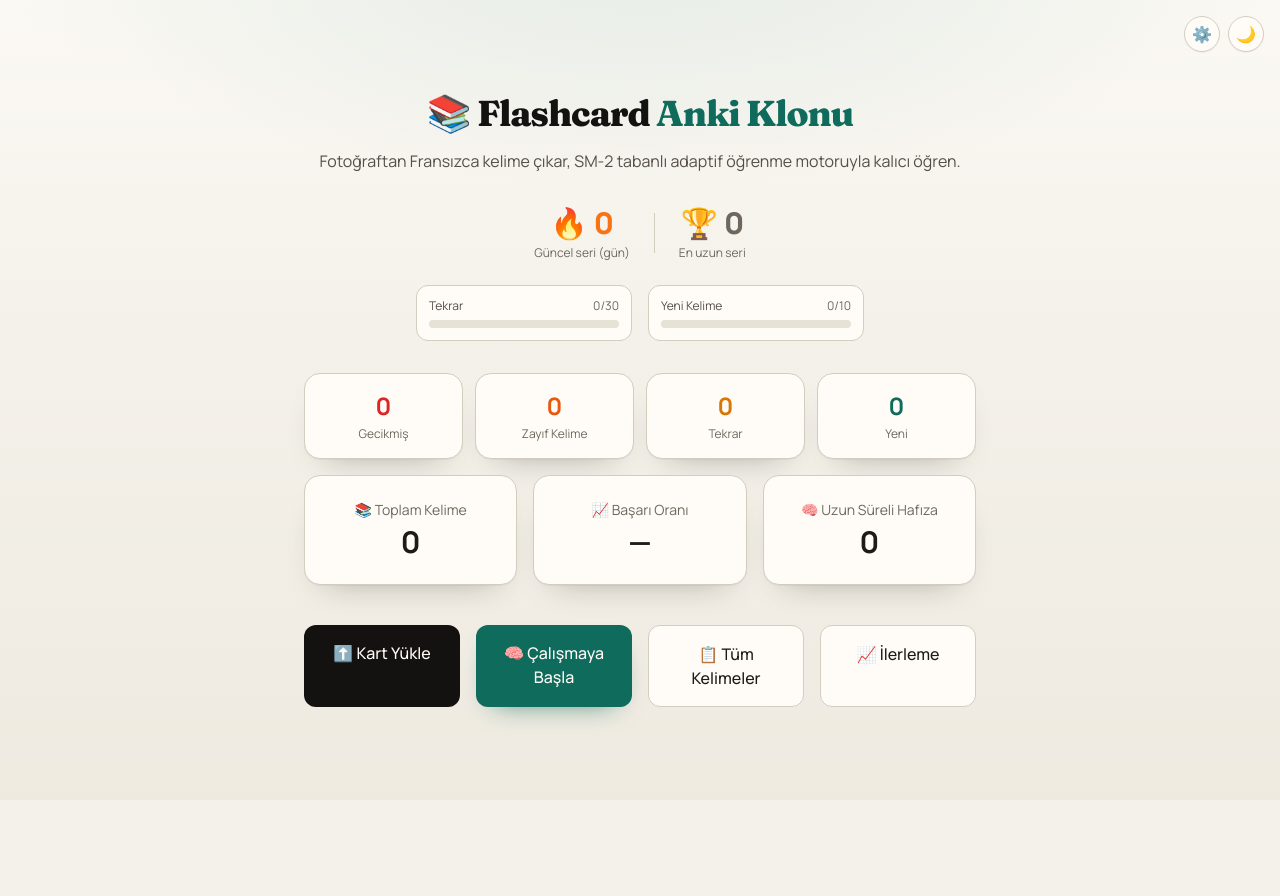
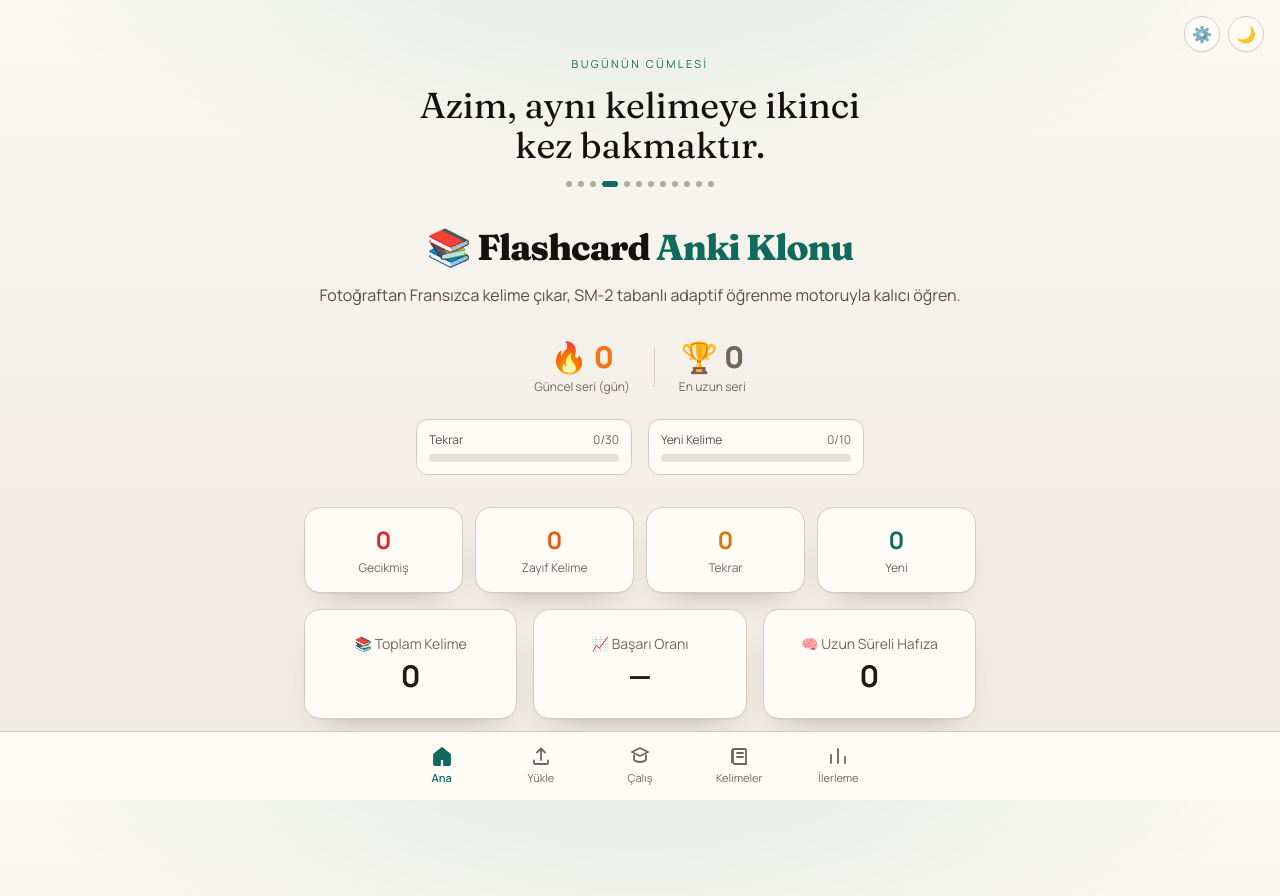
Before and after one commit to demirogluali4017-design/quizanki, a Next.js app: page / in a window 1280 px wide. Before the commit the page ends 800 px from the top, so only its background shows below. Built offline with nearby package versions, Linux system fonts and the light colour scheme; no server answers; the database is empty.

Commit message:
Move navigation to a bottom bar and add home quotes
The home screen leads with rotating language-learning lines. Upload, study, words, and progress sit in an Instagram-style tab bar.

```diff
--- a/app/layout.tsx
+++ b/app/layout.tsx
@@ -4,6 +4,7 @@
 import { ThemeProvider } from "@/lib/ThemeProvider";
 import FloatingControls from "@/components/FloatingControls";
 import VisitBeacon from "@/components/VisitBeacon";
+import BottomNav from "@/components/BottomNav";
 
 const sans = Manrope({
   subsets: ["latin", "latin-ext"],
@@ -49,6 +50,7 @@
           <VisitBeacon />
           <FloatingControls />
           {children}
+          <BottomNav />
         </ThemeProvider>
       </body>
     </html>
--- a/app/page.tsx
+++ b/app/page.tsx
@@ -1,9 +1,9 @@
-import Link from "next/link";
 import { createSupabaseServerClient } from "@/lib/supabase-server";
 import { fetchAllRows } from "@/lib/fetchAll";
 import { buildDailyPackage } from "@/lib/studyEngine";
 import { computeStreaks } from "@/lib/dailyActivity";
 import { Flashcard } from "@/types";
+import MotiveLine from "@/components/MotiveLine";
 
 export const dynamic = "force-dynamic";
 export const revalidate = 0;
@@ -79,8 +79,10 @@
   const newProgress = Math.min(100, Math.round((todayNewWords / Math.max(1, dailyNewGoal)) * 100));
 
   return (
-    <main className="min-h-screen bg-slate-50 dark:bg-slate-950 flex flex-col items-center justify-center px-6 py-16">
-      <div className="max-w-2xl w-full text-center space-y-4">
+    <main className="min-h-screen bg-slate-50 dark:bg-slate-950 flex flex-col items-center px-6 pb-8 pt-14">
+      <MotiveLine />
+
+      <div className="max-w-2xl w-full text-center space-y-4 mt-10">
         <h1 className="text-4xl font-extrabold text-slate-900 dark:text-slate-50">
           📚 Flashcard <span className="text-indigo-600">Anki Klonu</span>
         </h1>
@@ -132,33 +134,6 @@
           <p className="text-3xl font-bold text-slate-800 dark:text-slate-100 mt-1">{longTermCount}</p>
         </div>
       </div>
-
-      <div className="grid sm:grid-cols-4 gap-4 mt-10 max-w-2xl w-full">
-        <Link
-          href="/upload"
-          className="rounded-xl bg-slate-900 text-white font-medium py-4 px-6 text-center hover:bg-slate-800 transition-colors"
-        >
-          ⬆️ Kart Yükle
-        </Link>
-        <Link
-          href="/study"
-          className="rounded-xl bg-indigo-600 text-white font-medium py-4 px-6 text-center hover:bg-indigo-700 transition-colors"
-        >
-          🧠 Çalışmaya Başla {pkg.totalCount > 0 && `(${pkg.totalCount})`}
-        </Link>
-        <Link
-          href="/words"
-          className="rounded-xl bg-white dark:bg-slate-800 text-slate-800 dark:text-slate-100 font-medium py-4 px-6 text-center border border-slate-200 dark:border-slate-700 hover:bg-slate-100 dark:hover:bg-slate-700 transition-colors"
-        >
-          📋 Tüm Kelimeler
-        </Link>
-        <Link
-          href="/progress"
-          className="rounded-xl bg-white dark:bg-slate-800 text-slate-800 dark:text-slate-100 font-medium py-4 px-6 text-center border border-slate-200 dark:border-slate-700 hover:bg-slate-100 dark:hover:bg-slate-700 transition-colors"
-        >
-          📈 İlerleme
-        </Link>
-      </div>
     </main>
   );
 }
--- /dev/null
+++ b/components/BottomNav.tsx
@@ -0,0 +1,90 @@
+"use client";
+
+import Link from "next/link";
+import { usePathname } from "next/navigation";
+
+const ITEMS = [
+  { href: "/", label: "Ana", icon: HomeIcon },
+  { href: "/upload", label: "Yükle", icon: UploadIcon },
+  { href: "/study", label: "Çalış", icon: StudyIcon },
+  { href: "/words", label: "Kelimeler", icon: WordsIcon },
+  { href: "/progress", label: "İlerleme", icon: ProgressIcon },
+];
+
+export default function BottomNav() {
+  const path = usePathname();
+  if (path === "/login") return null;
+
+  return (
+    <>
+      <div className="h-24" />
+      <nav className="fixed inset-x-0 bottom-0 z-40 border-t border-slate-200 bg-[#fffcf7]/95 backdrop-blur dark:border-slate-800 dark:bg-slate-950/95">
+        <ul className="mx-auto flex max-w-lg items-stretch justify-between px-2 pb-[max(0.5rem,env(safe-area-inset-bottom))] pt-1.5">
+          {ITEMS.map((item) => {
+            const active = item.href === "/" ? path === "/" : path.startsWith(item.href);
+            const Icon = item.icon;
+            return (
+              <li key={item.href} className="flex-1">
+                <Link
+                  href={item.href}
+                  className={`flex flex-col items-center gap-0.5 rounded-xl px-1 py-1.5 text-[11px] ${
+                    active
+                      ? "text-[#0f6b5c]"
+                      : "text-slate-400 hover:text-slate-700 dark:text-slate-500 dark:hover:text-slate-200"
+                  }`}
+                >
+                  <Icon active={active} />
+                  <span className={active ? "font-semibold" : ""}>{item.label}</span>
+                </Link>
+              </li>
+            );
+          })}
+        </ul>
+      </nav>
+    </>
+  );
+}
+
+function HomeIcon({ active }: { active: boolean }) {
+  return (
+    <svg width="24" height="24" viewBox="0 0 24 24" fill={active ? "currentColor" : "none"} stroke="currentColor" strokeWidth="1.8">
+      <path d="M4 10.5 12 4l8 6.5V20a1 1 0 0 1-1 1h-5v-6H10v6H5a1 1 0 0 1-1-1v-9.5Z" strokeLinejoin="round" />
+    </svg>
+  );
+}
+
+function UploadIcon({ active }: { active: boolean }) {
+  return (
+    <svg width="24" height="24" viewBox="0 0 24 24" fill="none" stroke="currentColor" strokeWidth={active ? 2.2 : 1.8}>
+      <path d="M12 16V5M8 8.5 12 4.5 16 8.5" strokeLinecap="round" strokeLinejoin="round" />
+      <path d="M5 16.5V19a1 1 0 0 0 1 1h12a1 1 0 0 0 1-1v-2.5" strokeLinecap="round" />
+    </svg>
+  );
+}
+
+function StudyIcon({ active }: { active: boolean }) {
+  return (
+    <svg width="24" height="24" viewBox="0 0 24 24" fill={active ? "currentColor" : "none"} stroke="currentColor" strokeWidth="1.8">
+      <path d="M12 4 4 8l8 4 8-4-8-4Z" strokeLinejoin="round" />
+      <path d="M6 10.5V16c1.8 1.4 3.8 2 6 2s4.2-.6 6-2v-5.5" strokeLinejoin="round" />
+    </svg>
+  );
+}
+
+function WordsIcon({ active }: { active: boolean }) {
+  return (
+    <svg width="24" height="24" viewBox="0 0 24 24" fill="none" stroke="currentColor" strokeWidth={active ? 2.2 : 1.8}>
+      <path d="M7 5h11a1 1 0 0 1 1 1v14H8a2 2 0 0 1-2-2V6a1 1 0 0 1 1-1Z" />
+      <path d="M7 5a2 2 0 0 0-2 2v12" />
+      <path d="M10 9h6M10 13h6" strokeLinecap="round" />
+    </svg>
+  );
+}
+
+function ProgressIcon({ active }: { active: boolean }) {
+  return (
+    <svg width="24" height="24" viewBox="0 0 24 24" fill="none" stroke="currentColor" strokeWidth={active ? 2.2 : 1.8}>
+      <path d="M5 19V11M12 19V5M19 19v-6" strokeLinecap="round" />
+    </svg>
+  );
+}
--- /dev/null
+++ b/components/MotiveLine.tsx
@@ -0,0 +1,51 @@
+"use client";
+
+import { useEffect, useState } from "react";
+
+const LINES = [
+  "Bir dil, her gün bir cümleyle büyür.",
+  "Bugün bilmediğin kelime, yarının cümlesidir.",
+  "Fransızca, tekrar edilince yabancı kalmaz.",
+  "Azim, aynı kelimeye ikinci kez bakmaktır.",
+  "İstikrar, beş dakikalık turu her gün yapmaktır.",
+  "Kararlılık, zor kelimeyi atlamamaktır.",
+  "Unutmak normaldir. Dönmek öğrenmektir.",
+  "Küçük tekrar, uzun hafızayı kurar.",
+  "Bugünkü on kelime, yarının rahatlığıdır.",
+  "Öğrenmek acele etmez. Bırakmayan ilerler.",
+  "Her doğru cevap, bir kapıyı aralar.",
+  "Dil, vazgeçmeyen insanın yanına oturur.",
+];
+
+export default function MotiveLine() {
+  const [index, setIndex] = useState(0);
+
+  useEffect(() => {
+    const start = Math.floor(Date.now() / 86400000) % LINES.length;
+    setIndex(start);
+    const timer = window.setInterval(() => {
+      setIndex((current) => (current + 1) % LINES.length);
+    }, 8000);
+    return () => window.clearInterval(timer);
+  }, []);
+
+  return (
+    <div className="max-w-xl text-center">
+      <p className="text-[11px] uppercase tracking-[0.22em] text-[#0f6b5c]">Bugünün cümlesi</p>
+      <p className="mt-3 font-display text-3xl leading-snug text-slate-900 dark:text-slate-50 sm:text-4xl">
+        {LINES[index]}
+      </p>
+      <div className="mt-4 flex justify-center gap-1.5">
+        {LINES.map((line, dot) => (
+          <button
+            key={line}
+            type="button"
+            aria-label={line}
+            onClick={() => setIndex(dot)}
+            className={`h-1.5 rounded-full transition-all ${dot === index ? "w-4 bg-[#0f6b5c]" : "w-1.5 bg-slate-300 dark:bg-slate-600"}`}
+          />
+        ))}
+      </div>
+    </div>
+  );
+}
```
